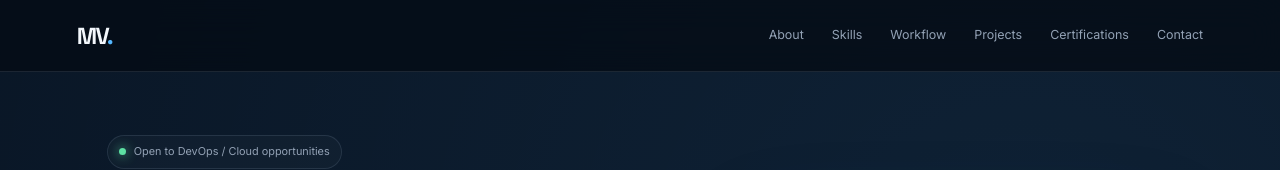
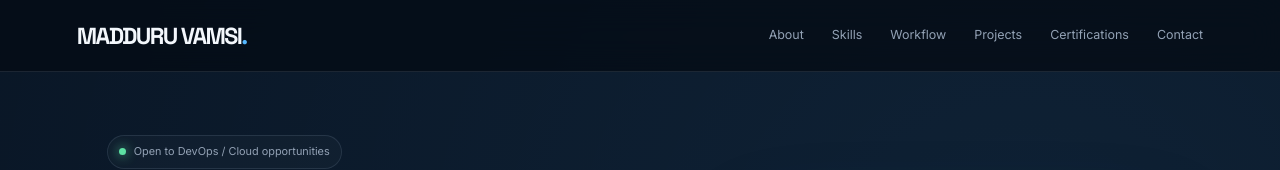
Before and after one commit to maddurvamsi45/madduru-vamsi-portfolio, a plain HTML site: page madduru-vamsi-professional-portfolio/index.html in a window 1280 px wide. Shown: the top 170 px of the page. Drawn offline with Linux system fonts and the light colour scheme.

Commit message:
Add professional DevOps portfolio

```diff
--- a/madduru-vamsi-professional-portfolio/index.html
+++ b/madduru-vamsi-professional-portfolio/index.html
@@ -15,7 +15,7 @@
   <div class="progress"></div>
 
   <header class="navbar">
-    <a class="brand" href="#home" aria-label="Madduru Vamsi home">MV<span>.</span></a>
+    <a class="brand" href="#home" aria-label="Madduru Vamsi home">MADDURU VAMSI<span>.</span></a>
     <button class="menu-btn" aria-label="Open menu" aria-expanded="false">☰</button>
     <nav class="nav-links" aria-label="Main navigation">
       <a href="#about">About</a>
```
